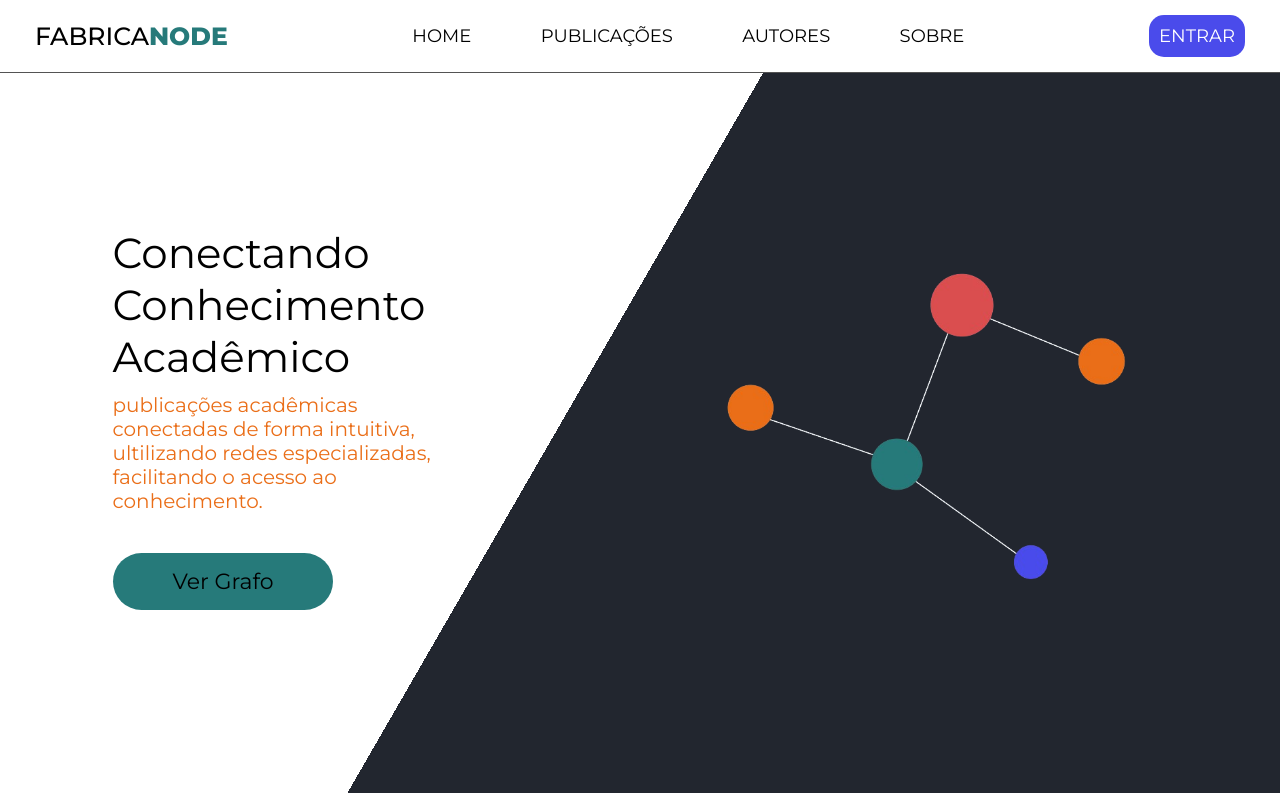
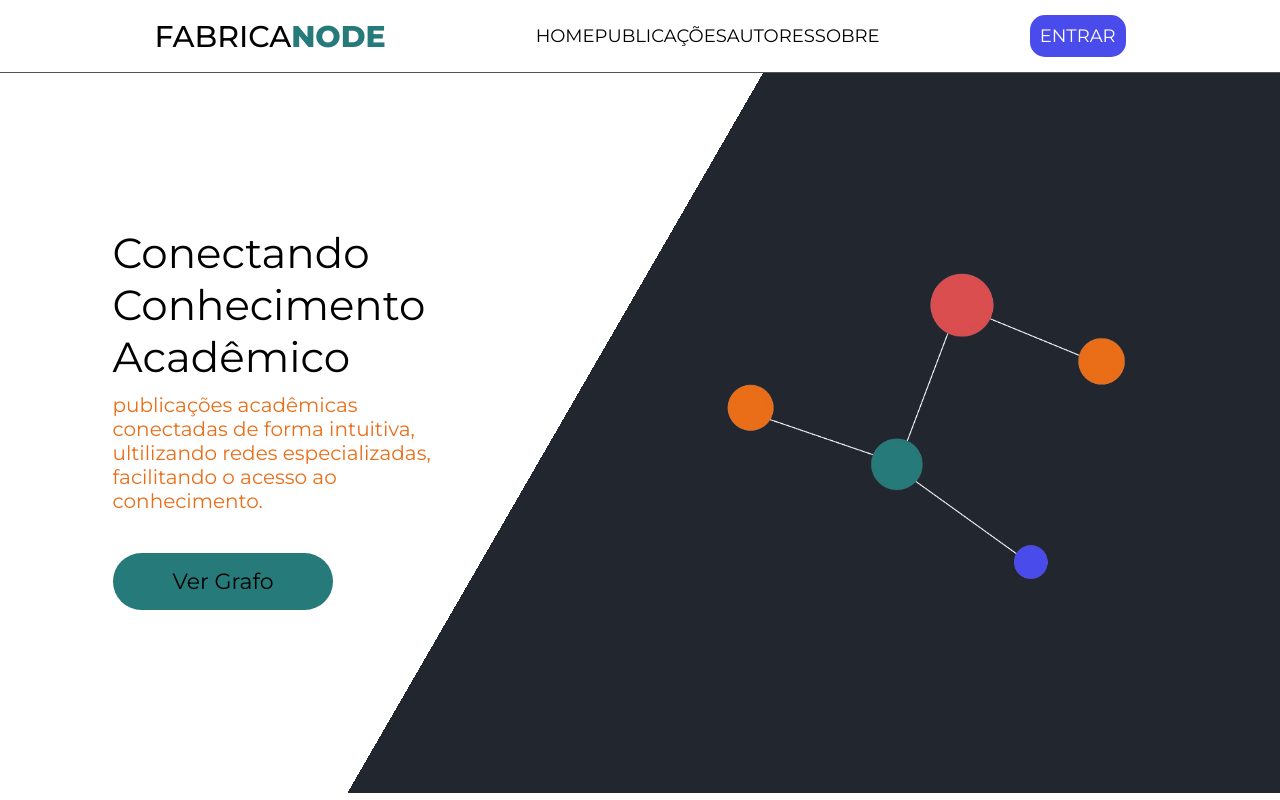
Before and after one commit to fabricadesoftware-ifc/fabricaNode_FrontEnd, a Vue app: page / in a window 1280 px wide. Built offline with nearby package versions, Linux system fonts and the light colour scheme; what v-network-graph would draw is missing.

Commit message:
REFACTORE: Hover list titles and width text-logo

```diff
--- a/src/components/header/DesktopHeader.vue
+++ b/src/components/header/DesktopHeader.vue
@@ -22,7 +22,7 @@ const templateStore = useTemplateStore()
     display: flex;
     justify-content: center;
     align-items: center;
-    padding: 15px 35px;
+    padding: 15px 170px;
     background-color: white;
     border-bottom: 1px solid rgb(83, 83, 83);
 }
@@ -31,7 +31,7 @@ const templateStore = useTemplateStore()
     display: flex;
     align-items: center;
     justify-content: space-around;
-    width: 100vh;
+    width: 100%;
     margin: 0px 150px;
 }
 
--- a/src/components/header/logo/TextLogo.vue
+++ b/src/components/header/logo/TextLogo.vue
@@ -16,12 +16,12 @@ h1 {
 }
 
 .logo-fabrica {
-    font-size: 25px;
+    font-size: 30px;
     font-weight: 500;
 }
 
 .logo-node {
-    font-size: 25px;
+    font-size: 30px;
     font-weight: 800;
     color: #267A7A;
 }
--- a/src/components/header/titles/ListTitles.vue
+++ b/src/components/header/titles/ListTitles.vue
@@ -17,6 +17,7 @@ defineProps({
     list-style: none;
     font-size: 18px;
     color: black;
+    position: relative;
 }
 
 .routers-mobile li {
@@ -35,7 +36,34 @@ defineProps({
 .router-link {
     text-decoration: none;
 }
+li::after {
+    content: '';
+    display: block;
+    width: 0;
+    height: 4px;
+    position: absolute;
+    transition: width 0.5s ease;
+}
 
+li:hover::after {
+    width: 100%;
+}
+
+.router-link:nth-child(1) li::after {
+    background-color: #EA6E18;
+}
+
+.router-link:nth-child(2) li::after {
+    background-color: #267A7A;
+}
+
+.router-link:nth-child(3) li::after {
+    background-color: #DA4E50;
+}
+
+.router-link:nth-child(4) li::after {
+    background-color: #4A4BEB;
+}
 @media (max-width:1000px) {
     .routers-desktop li {
         font-size: 16px;
```
